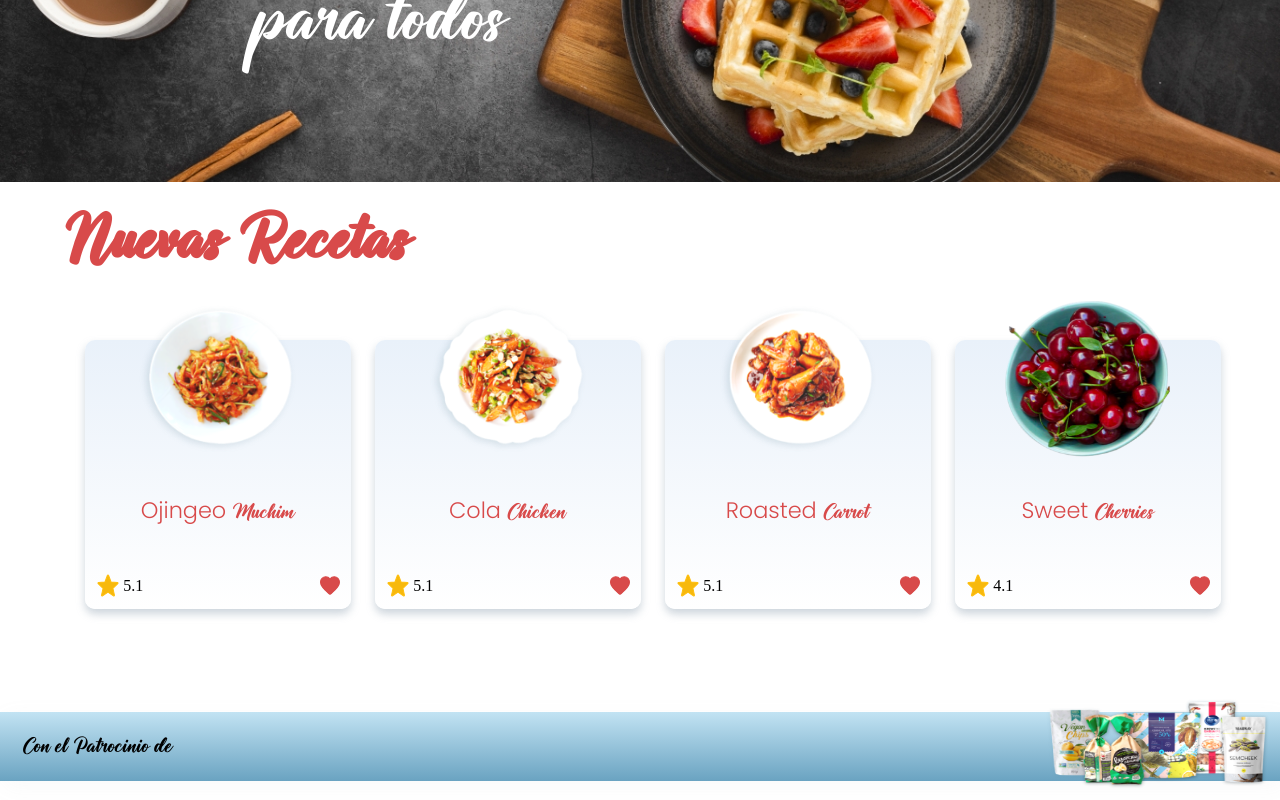
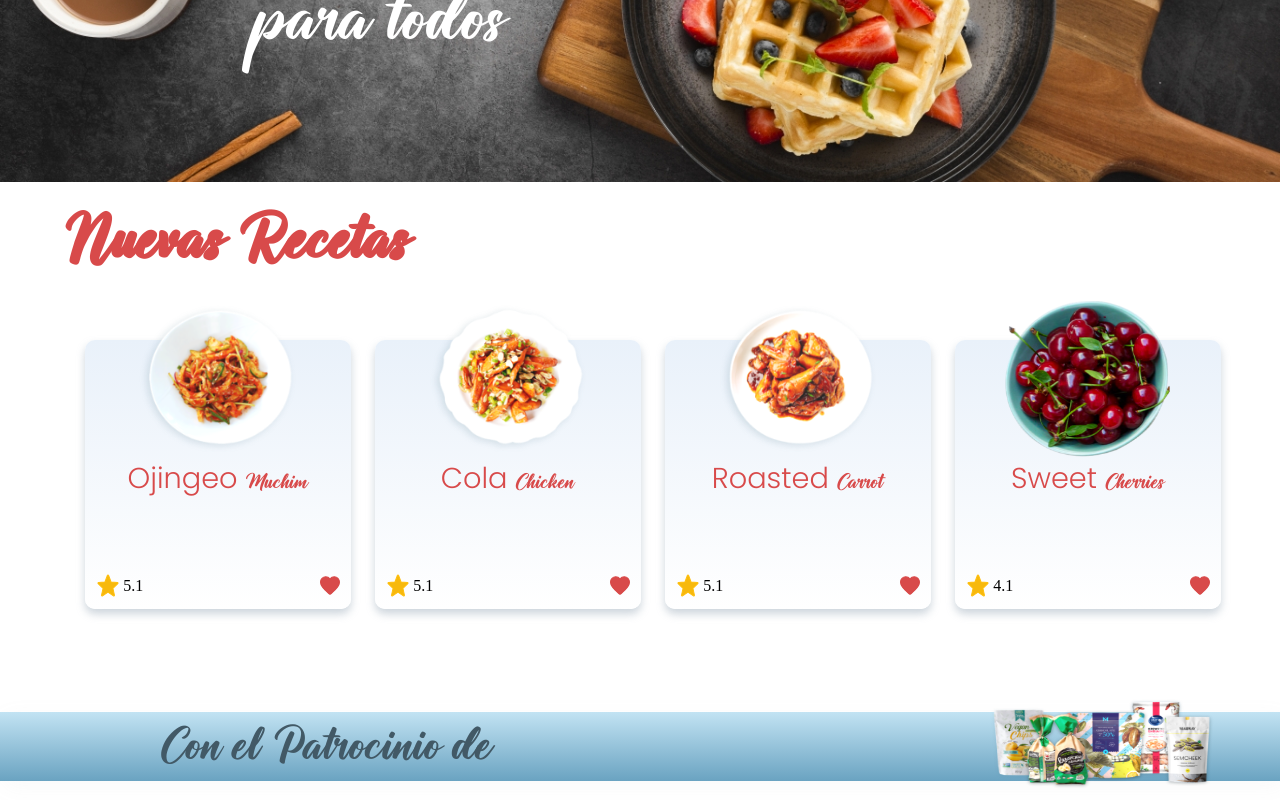
Before and after one commit to Juanpabedoyav/RecipeApp, a React (Create React App) app: page / in a window 1280 px wide. Shown: the part 298-1098 px from the top of the page. Built offline with nearby package versions, Linux system fonts and the light colour scheme; no server answers.

Commit message:
styles: responsive design for all breakpoints in the component cards

```diff
--- a/src/styles/Card.module.scss
+++ b/src/styles/Card.module.scss
@@ -9,7 +9,7 @@
 }
 .card-list {
   width: 92%;
-  height: 280px;
+  height: 315px;
   margin: 0 auto;
   padding: 2.4rem 0;
   display: flex;
@@ -88,6 +88,9 @@
       flex-direction: column;
       align-items: center;
       .card-description--hover {
+        img{
+          margin-top: 9px;
+        }
         list-style: none;
         display: flex;
         flex-direction: column;
@@ -136,16 +139,49 @@
     flex-direction: row;
     justify-content: center;
     .Card{
+      position: relative;
+      justify-content: normal;
       width: 266px;
       height: 269px;
       .card-detail {
 
-        img {
+          p{
+            font-size: 1.8rem;
+          }
+
+          img {
           margin-top: -2.5rem;
           width: 166px;
           height: 157px;
         }
       }
+      .Icons {
+        position: absolute;
+        bottom: 0;
+        width: 100%;
+      }
+    }
+  }
+  .card-detail--hover {
+    .card-list--hover {
+      padding-top: 9px;
+      padding-bottom: 19px;
+      .card-description--hover {
+        .card--option {
+          margin-top: 0.5rem;
+          font-size: $--sm;
+        }
+        span {
+          font-size: $--s;
+          font-family: $--font-p;
+          font-weight: 400;
+          margin-bottom: 0.2rem;
+          margin-top: -0.4rem;
+        }
+      }
+      // p:nth-child(2){
+      //     margin-top: -0.4rem;
+      // }
     }
   }
 }
--- a/src/styles/Footer.module.scss
+++ b/src/styles/Footer.module.scss
@@ -3,7 +3,6 @@
 
 .Footer {
   width: 100%;
-  height: 4.3rem;
   background: transparent linear-gradient(180deg, $--blue--light 0%, $--blue--mid 100%);
   box-shadow: 4px 6px 23px $--black-mid;
   margin-top: 1.6rem;
@@ -13,6 +12,7 @@
   display: flex;
   flex-direction: row;
   justify-content: space-between;
+  align-items: center;
   margin-left: 1.4rem;
   margin-right: 0.5rem ;
   li {
@@ -24,6 +24,7 @@
     .Partner {
       font-family: $--font ;
       font-size: $--xl;
+      color: $--gray--dark;
     }
   }
 }
@@ -37,3 +38,29 @@
     height: 100%;
   }
 }
+@media screen and (min-width: $--lg-bp) {
+  .footer-list {
+    display: flex;
+    flex-direction: row;
+    justify-content: space-between;
+    margin-right:4rem;
+    margin-left: 10rem;
+    li {
+
+      .Partner {
+        font-family: $--font ;
+        font-size: $--xxl;
+      }
+    }
+
+  }
+  .footer-img {
+    width: 228px;
+    position: relative;
+    height: 6.2rem;
+    img {
+      width: 100%;
+      height: 100%;
+    }
+  }
+}
```
